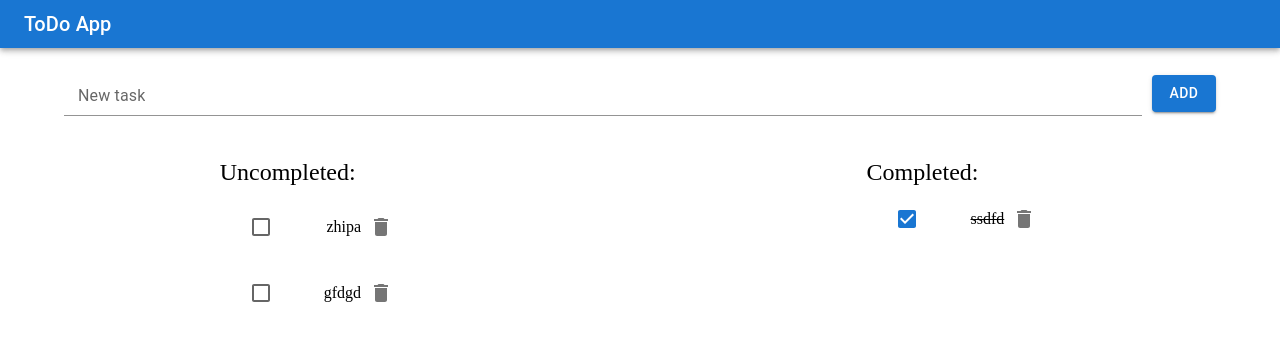
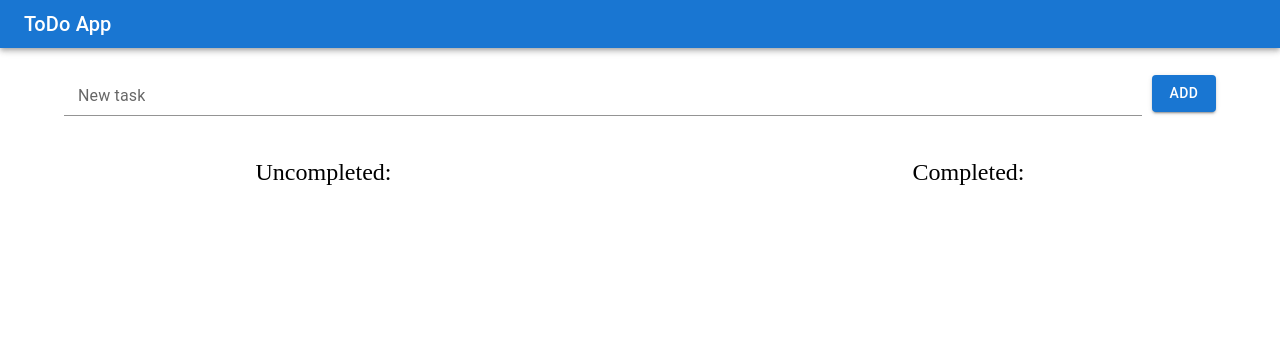
Before and after one commit to su8ject/to-do, a React (Create React App) app: page / in a window 1280 px wide. Shown: the top 340 px of the page. Built offline with nearby package versions, Linux system fonts and the light colour scheme.

Commit message:
brought redux into a separate file

```diff
--- a/src/App.js
+++ b/src/App.js
@@ -3,6 +3,7 @@ import { useDispatch, useSelector } from "react-redux";
 import { Header } from "./header";
 import { Item } from "./item";
 import { NewTask } from "./newTask";
+import { T } from "./redux";
 import "./style/index.scss";
 
 export function App() {
@@ -11,27 +12,29 @@ export function App() {
   const completed = useSelector((state) => state.completed);
 
   const addCompleted = (task) => {
-    dispatch({
-      type: "ADD_COMPLETED",
-      payload: task,
-    });
-    dispatch({ type: "DELETE_UNCOMPLETED", payload: task });
+    dispatch({ type: T.addCompleted, payload: task });
+  };
+
+  const deleteCompleted = (task) => {
+    dispatch({ type: T.deleteComleted, payload: task });
+  };
+
+  const addUncopleted = (task) => {
+    dispatch({ type: T.addUncompleted, payload: task });
+  };
+
+  const deleteUncompleted = (task) => {
+    dispatch({ type: T.deleteUncomleted, payload: task });
+  };
+
+  const transferToComplited = (task) => {
+    addCompleted(task);
+    deleteUncompleted(task);
   };
 
   const returnToUncompleted = (task) => {
-    dispatch({ type: "ADD_UNCOMPLETED", payload: task });
-    dispatch({
-      type: "DELETE_COMPLETED",
-      payload: task,
-    });
-  };
-
-  const deleteUncompleted = (task) => {
-    dispatch({ type: "DELETE_UNCOMPLETED", payload: task });
-  };
-
-  const deleteCompleted = (task) => {
-    dispatch({ type: "DELETE_COMPLETED", payload: task });
+    addUncopleted(task);
+    deleteCompleted(task);
   };
 
   return (
@@ -49,7 +52,7 @@ export function App() {
             {uncompleted.map((task, id) => (
               <Item
                 checked={false}
-                onClick={() => addCompleted(task)}
+                onClick={() => transferToComplited(task)}
                 deleteItem={() => deleteUncompleted(task)}
                 task={task}
                 key={id}
--- a/src/index.js
+++ b/src/index.js
@@ -2,38 +2,7 @@ import ReactDOM from "react-dom/client";
 import { Provider } from "react-redux";
 import { createStore } from "redux";
 import { App } from "./App";
-
-const defaultState = {
-  uncompleted: ["zhipa", "gfdgd"],
-  completed: ["ssdfd"],
-};
-
-const reducer = (state = defaultState, action) => {
-  switch (action.type) {
-    case "ADD_UNCOMPLETED":
-      return { ...state, uncompleted: [...state.uncompleted, action.payload] };
-
-    case "ADD_COMPLETED":
-      return { ...state, completed: [...state.completed, action.payload] };
-
-    case "DELETE_UNCOMPLETED":
-      return {
-        ...state,
-        uncompleted: state.uncompleted.filter(
-          (task) => task !== action.payload
-        ),
-      };
-
-    case "DELETE_COMPLETED":
-      return {
-        ...state,
-        completed: state.completed.filter((task) => task !== action.payload),
-      };
-
-    default:
-      return state;
-  }
-};
+import { reducer } from "./redux";
 
 const store = createStore(reducer);
 
--- a/src/newTask.js
+++ b/src/newTask.js
@@ -10,6 +10,7 @@ import IconButton from "@mui/material/IconButton";
 import DeleteIcon from "@mui/icons-material/Delete";
 import { useState } from "react";
 import { useDispatch } from "react-redux";
+import { T } from "./redux";
 
 export const NewTask = () => {
   const dispatch = useDispatch();
@@ -31,9 +32,17 @@ export const NewTask = () => {
     setError(true);
   };
 
+  const addUncompleted = (value) => {
+    dispatch({ type: T.addUncompleted, payload: value });
+  };
+
   const onClick = () => {
-    dispatch({ type: "ADD_UNCOMPLETED", payload: value });
-    setValue("");
+    if (value) {
+      addUncompleted(value);
+      setValue("");
+    } else {
+      setError(true);
+    }
   };
 
   return (
--- /dev/null
+++ b/src/redux.js
@@ -0,0 +1,38 @@
+const defaultState = {
+  uncompleted: [],
+  completed: [],
+};
+
+export const T = {
+  addCompleted: "ADD_COMPLETED",
+  addUncompleted: "ADD_UNCOMPLETED",
+  deleteComleted: "DELETE_COMPLETED",
+  deleteUncomleted: "DELETE_UNCOMPLETED",
+};
+
+export const reducer = (state = defaultState, action) => {
+  switch (action.type) {
+    case "ADD_UNCOMPLETED":
+      return { ...state, uncompleted: [...state.uncompleted, action.payload] };
+
+    case "ADD_COMPLETED":
+      return { ...state, completed: [...state.completed, action.payload] };
+
+    case "DELETE_UNCOMPLETED":
+      return {
+        ...state,
+        uncompleted: state.uncompleted.filter(
+          (task) => task !== action.payload
+        ),
+      };
+
+    case "DELETE_COMPLETED":
+      return {
+        ...state,
+        completed: state.completed.filter((task) => task !== action.payload),
+      };
+
+    default:
+      return state;
+  }
+};
```
